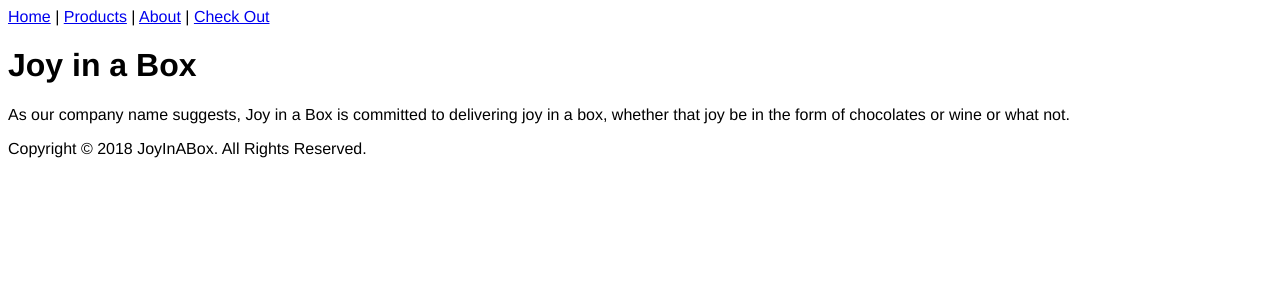
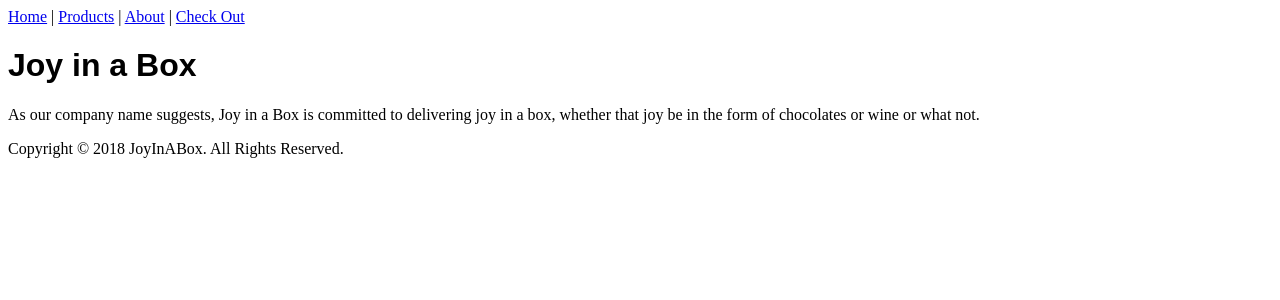
Before and after one commit to JoyInABox/JoyInABox.github.io, a Jekyll site: the page built from index.html, in a window 1280 px wide. Shown: the top 300 px of the page. Built offline with Jekyll 4.4.1, drawn with Linux system fonts in a browser that asks for light colours.

Commit message:
Update main.css

```diff
--- a/css/main.css
+++ b/css/main.css
@@ -1,3 +1,48 @@
-body {
-  font-family: 'Helvetica', 'Roboto', 'Arial', 'Sans-Serif'
+p {
+	font-family: 'Alegreya', serif;
+	color: #000;
 }
+h1, h2 {
+	font-family: 'Staatliches', sans-serif;
+	color: #000;
+}
+#menu {
+  	overflow: hidden;
+  	background-color: #FFF;
+	width: 100%;
+}
+#menu a {
+	font-family: 'Staatliches', sans-serif;
+	text-decoration: none;
+	color: #999;
+}
+#menu a:hover {
+	font-family: 'Staatliches', sans-serif;
+	text-decoration: none;
+	color: #000;
+}
+.sticky-top {
+	position: fixed;
+	top: 0;
+	width: 100%;
+}
+.sticky-top + .content {
+	padding-top: 60px;
+}
+#content {
+	padding: 10%;
+	padding-top: 0%;
+}
+.article-link {
+	height: 50%;
+	background-position: center;
+	background-repeat: no-repeat;
+	background-size: cover;
+	padding: 10%;
+}
+a.article-link {
+	text-decoration: none;
+}
+.article-link h1 {
+	color: #FFF;
+}
```
